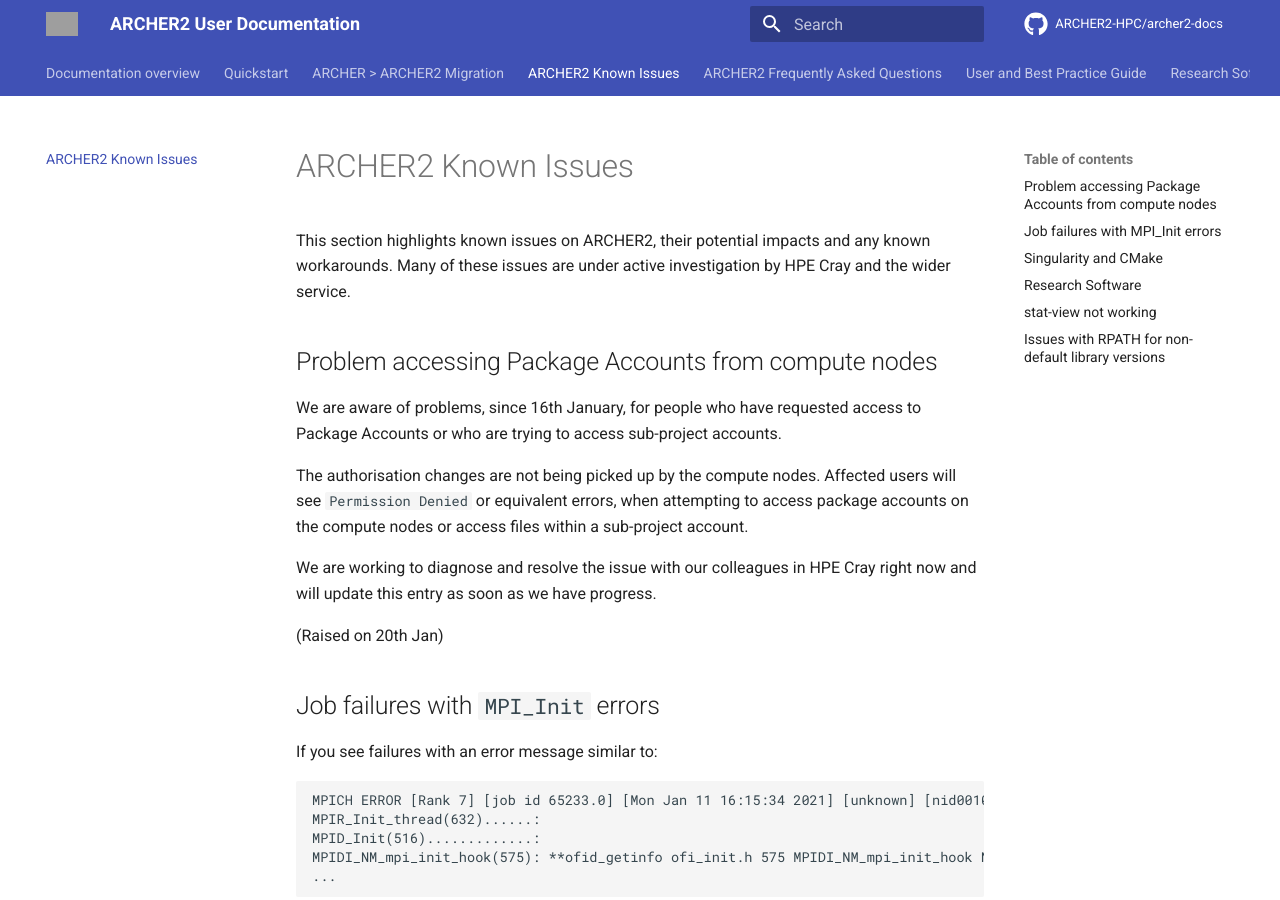
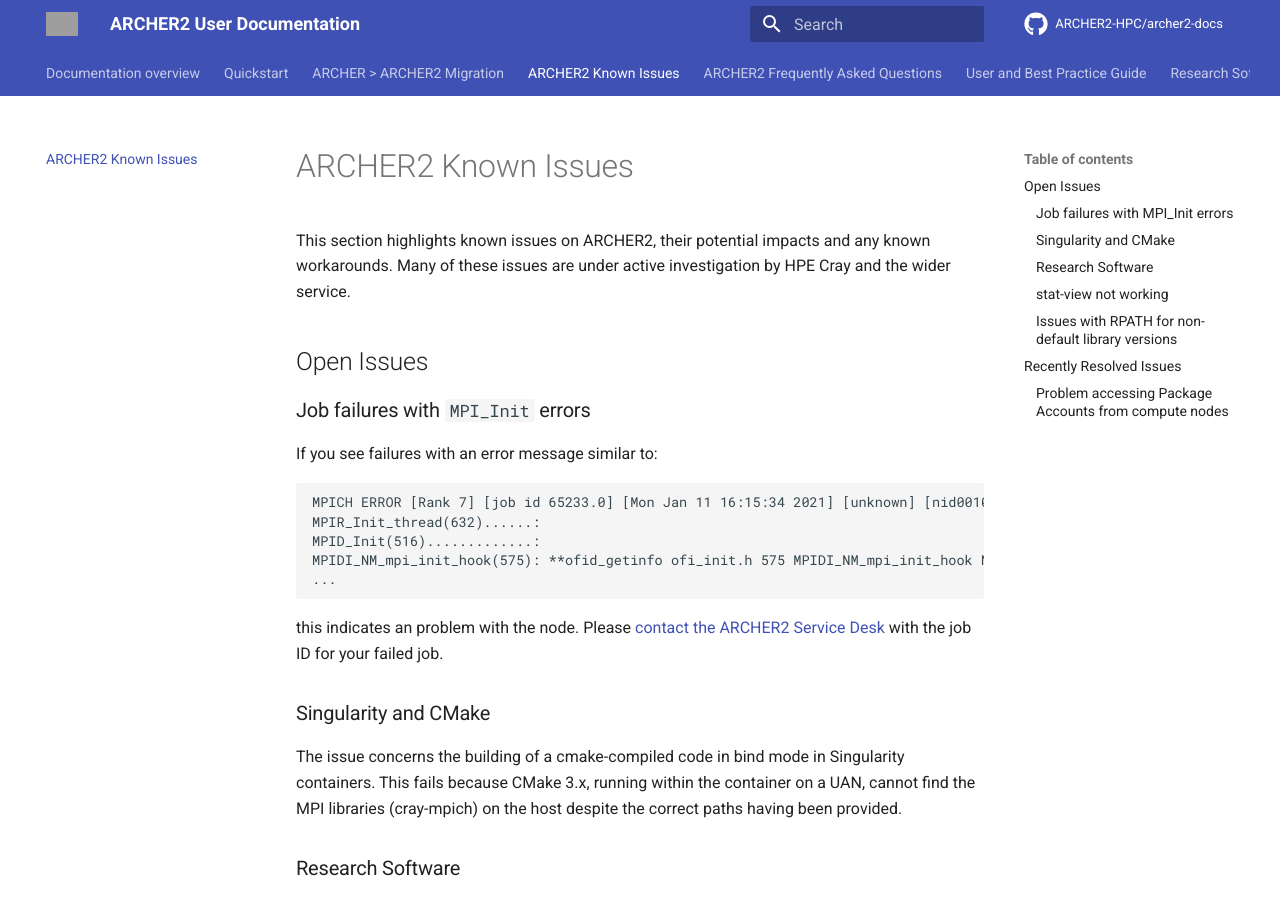
Before and after one commit to ARCHER2-HPC/archer2-docs, an MkDocs documentation site: the page built from docs/known-issues/index.md, in a window 1280 px wide and 900 px high. Built offline with MkDocs 1.6.1 and Material for MkDocs 9.7.7, drawn with Linux system fonts in a browser that asks for light colours; comment, search, counter and statistics services are not loaded; some of the changed text lies outside the part shown; grey boxes are pictures that could not be loaded.

Commit message:
Package accounts issue resolved

````diff
--- a/docs/known-issues/index.md
+++ b/docs/known-issues/index.md
@@ -4,19 +4,10 @@
 impacts and any known workarounds. Many of these issues are under
 active investigation by HPE Cray and the wider service.
 
-## Problem accessing Package Accounts from compute nodes
-
-We are aware of problems, since 16th January, for people who have requested access to Package Accounts or who are trying to access sub-project accounts.
-
-The authorisation changes are not being picked up by the compute nodes. Affected users will see `Permission Denied` or equivalent errors, when attempting to access package accounts on the compute nodes or access files within a sub-project account.
-
-We are working to diagnose and resolve the issue with our colleagues in HPE Cray right now and will update this entry as soon as we have progress.
-
-(Raised on 20th Jan)
+## Open Issues
 
 
-
-## Job failures with `MPI_Init` errors
+### Job failures with `MPI_Init` errors
 
 If you see failures with an error message similar to:
 
@@ -31,13 +22,13 @@
 this indicates an problem with the node. Please [contact the ARCHER2 Service Desk](mailto:support@archer2.ac.uk)
 with the job ID for your failed job.
 
-## Singularity and CMake
+### Singularity and CMake
 The issue concerns the building of a cmake-compiled code in bind mode in
 Singularity containers. This fails because CMake 3.x, running within the
 container on a UAN, cannot find the MPI libraries (cray-mpich) on the host
 despite the correct paths having been provided.
 
-## Research Software
+### Research Software
 There are several outstanding issues for the centrally installed Research Software:
 - **ChemShell and PyChemShell** are not yet available. We are working with the code developers to address this.
 - **Climate Data Operators (CDO) and NCAR Command Language (NCL)** are not yet available, due to issues with dependencies. An investigation is on-going.
@@ -47,7 +38,7 @@
 
 Users should also check individual software pages, for known limitations/ caveats, for the use of software on the Cray EX platform and Cray Linux Environment.
 
-## `stat-view` not working
+### `stat-view` not working
 The `stat-view` utility from the `cray-stat` module does not currently
 work due to missing dependencies within the HPE Cray software stack. If you
 try to use the tool, you will see errors similar too:
@@ -75,8 +66,21 @@
 xdot can be downloaded from https://github.com/jrfonseca/xdot.py
 ```
 
-## Issues with RPATH for non-default library versions
+### Issues with RPATH for non-default library versions
 When you compile applications against non-default versions of libraries within the HPE
 Cray software stack and use the environment variable `CRAY_ADD_RPATH=yes` to try and encode
 the paths to these libraries within the binary this will not be respected at runtime and
 the binaries will use the default versions instead.
+
+
+## Recently Resolved Issues
+
+### Problem accessing Package Accounts from compute nodes
+
+We were aware of problems, since 16th January, for people who have requested access to Package Accounts or who are trying to access sub-project accounts.
+
+The authorisation changes were not being picked up by the compute nodes. Affected users would see `Permission Denied` or equivalent errors, when attempting to access package accounts on the compute nodes or access files within a sub-project account.
+
+We resolved the issue with our colleagues in HPE Cray.
+
+(Raised on 20th Jan, resolved 21st Jan)
````
